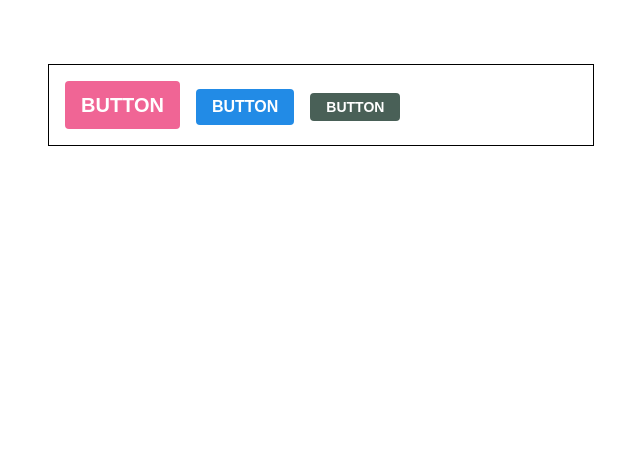
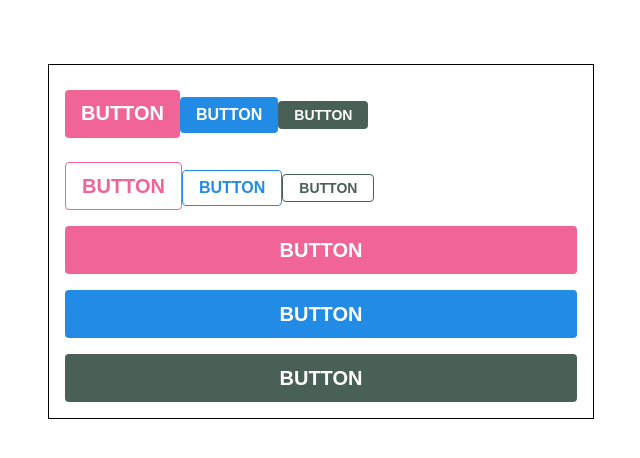
Before and after one commit to ekal901/2022-02-styled-component, a React (Create React App) app: page / in a window 1280 px wide. Shown: the top 458 px of the page, without its empty margins (319-959 px from the left). Built offline with nearby package versions, Linux system fonts and the light colour scheme.

Commit message:
button fullwidth styled-components

```diff
--- a/src/App.js
+++ b/src/App.js
@@ -35,6 +35,26 @@ function App() {
             BUTTON
           </Button>
         </ButtonGroup>
+        <ButtonGroup>
+          <Button color="pink" size="large" outline>
+            BUTTON
+          </Button>
+          <Button outline>BUTTON</Button>
+          <Button color="gray" size="small" outline>
+            BUTTON
+          </Button>
+        </ButtonGroup>
+        <ButtonGroup>
+          <Button color="pink" size="large" fullwidth>
+            BUTTON
+          </Button>
+          <Button size="large" fullwidth>
+            BUTTON
+          </Button>
+          <Button color="gray" size="large" fullwidth>
+            BUTTON
+          </Button>
+        </ButtonGroup>
       </AppBlock>
     </ThemeProvider>
   );
--- a/src/components/Button.js
+++ b/src/components/Button.js
@@ -14,6 +14,17 @@ const colorStyles = css`
       &:active {
         ${darken(0.1, selectedColor)}
       }
+      ${(props) =>
+        props.outline &&
+        css`
+          color: ${selectedColor};
+          background: none;
+          border: 1px solid ${selectedColor};
+          &:hover {
+            background: ${selectedColor};
+            color: white;
+          }
+        `}
     `;
   }}
 `;
@@ -40,6 +51,20 @@ const sizeStyles = css`
     font-size: ${sizes[size].fontSize};
   `}
 `;
+
+const fullWidthStyle = css`
+  ${(props) =>
+    props.fullwidth &&
+    css`
+      width: 100%;
+      justify-content: center;
+      & + & {
+        margin-left: 0;
+        margin-top: 1rem;
+      }
+    `}
+`;
+
 const StyledButton = styled.button`
   display: inline-flex;
   outline: none;
@@ -52,17 +77,24 @@ const StyledButton = styled.button`
   padding-right: 1rem;
   align-items: center;
 
-  ${sizeStyles}
-  ${colorStyles}
-
   & + & {
     margin-left: 1rem;
   }
+
+  ${colorStyles}
+  ${sizeStyles}
+  ${fullWidthStyle}
 `;
 
-const Button = ({ children, color, size, ...rest }) => {
+const Button = ({ children, color, size, outline, fullwidth, ...rest }) => {
   return (
-    <StyledButton color={color} size={size} {...rest}>
+    <StyledButton
+      color={color}
+      size={size}
+      outline={outline}
+      fullwidth={fullwidth}
+      {...rest}
+    >
       {children}
     </StyledButton>
   );
```
